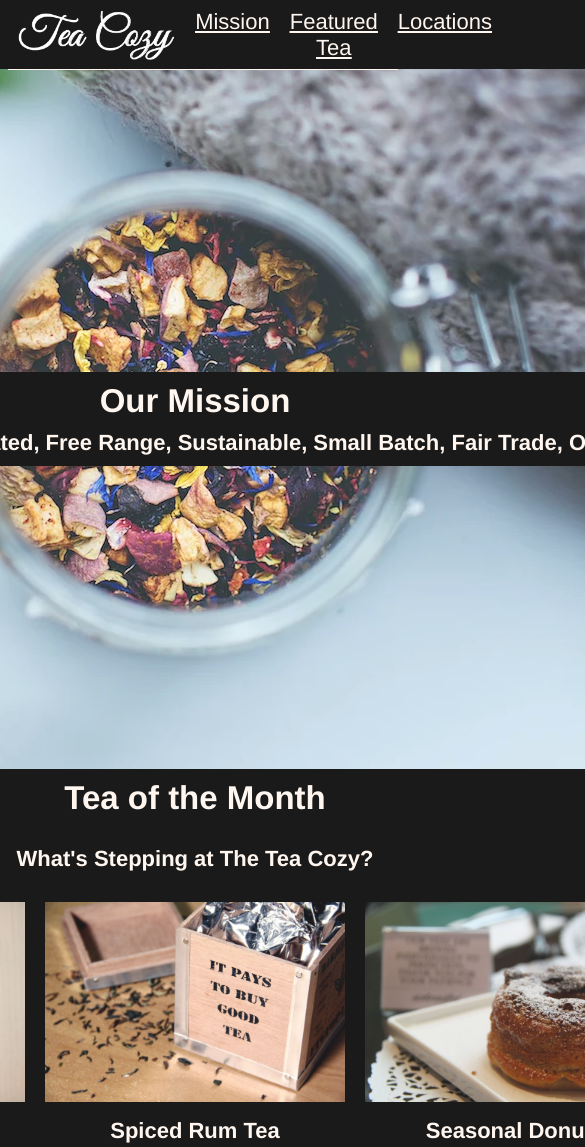
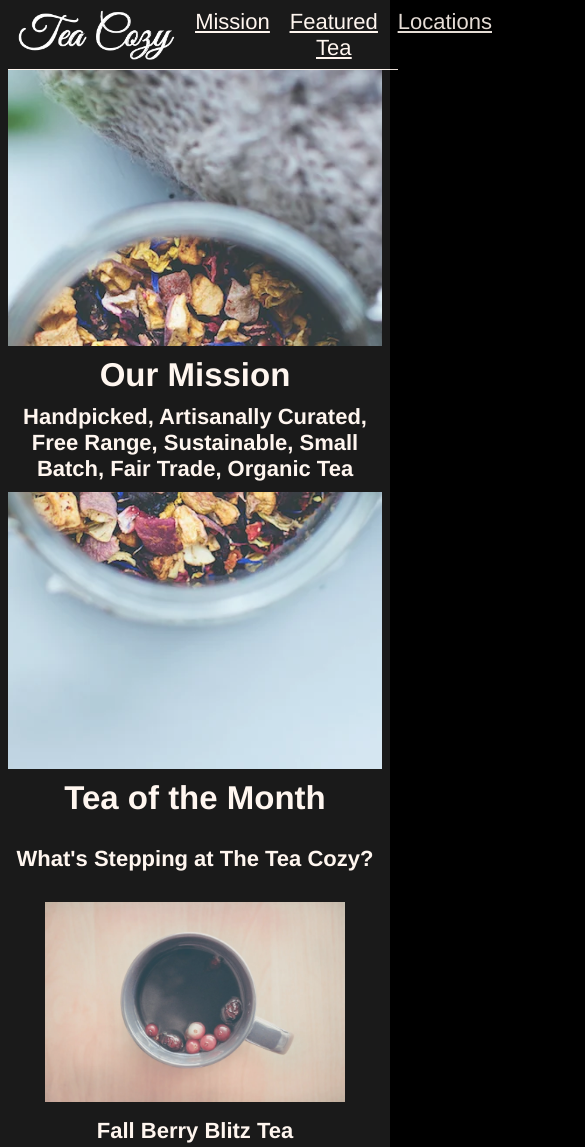
Before and after one commit to kilwap/Tea-cozy, a plain HTML site: page index.html in a window 390 px wide. Shown: the top 1147 px of the page, 585 px wide, since content can reach past the window. Drawn offline with Linux system fonts and the light colour scheme; files whose address does not match are found by name.

Commit message:
responsivity updated

```diff
--- a/style.css
+++ b/style.css
@@ -36,15 +36,16 @@ a{
     margin: 0 10px
 }
 main{
+    max-width: 1200px;
     display: flex;
     flex-direction: column;
     justify-content: center;
     align-items: center;
-    margin: 69px 20px 0 20px;
+    margin: 69px auto 0 auto;
 }
 
 #mission{
-    width: 1200px;
+    width: 100%;
     height: 700px;
     background-color:  #cccccc;
     background-image: url("../Tea\ cozy/imgaes/img-mission-background.webp");
@@ -56,26 +57,27 @@ main{
 }
 .mission_text{
     background-color: black;
-    width: 1200px;
+    width: 100%;
     margin 0 0;
+    flex-grow: 1;
 }
 .mission_text h4, h2{
     margin: 10px 0;
 }
 #monthly{
     display: flex;
-    width: 1000px;
+    max-width: 1000px;
     flex-wrap: wrap;
     justify-content: center;
     align-items: center;
     margin-bottom: 50px;
 }
 .monthly_text{
-    width: 1000px;
+    width: 100%;
 }
 .photo{
-    width: 300px;
-    height: 200px;
+    max-height: 300px;
+    max-height: 200px;
     margin-bottom: 10px;
 }
 .monthly_tea h4{
@@ -86,7 +88,7 @@ main{
 }
 #locations{
     height: 500px;
-    width: 1200px;
+    width: 100%;
     background-image: url("../Tea\ cozy/imgaes/img-locations-background.webp");
     display: flex;
     align-items: center;
@@ -106,7 +108,7 @@ main{
     margin: 0px 20px;
 }
 .locations h2{
-    width: 1200px;
+    width: 100%;
     margin-bottom: 15px;
 }
 .contact{
```
